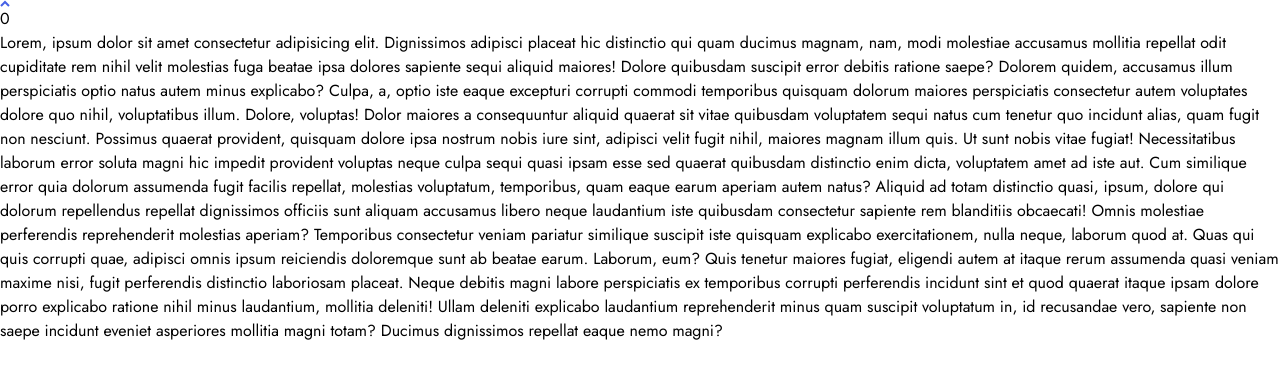
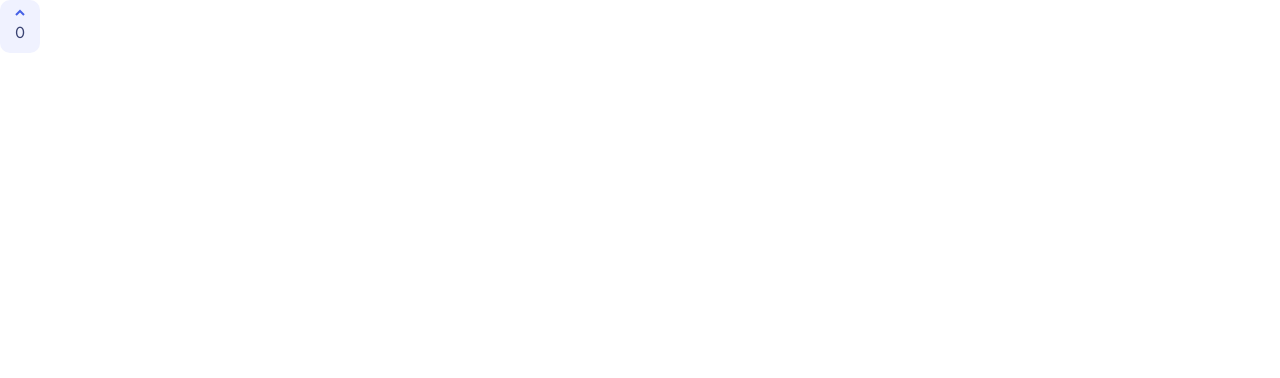
Before and after one commit to wenwen-dev/personal-website, a React (Vite) app: page / in a window 1280 px wide. Shown: the top 378 px of the page. Built offline with nearby package versions, Linux system fonts and the light colour scheme; a web font is replaced by a local one.

Commit message:
Build Vote component

```diff
--- a/src/GlobalStyles/GlobalStyles.tsx
+++ /dev/null
@@ -1,56 +0,0 @@
-import { createGlobalStyle } from 'styled-components';
-
-const GlobalStyles = createGlobalStyle`
-
-/* Global styles */
-
-*, *::before, *::after {
-  box-sizing: border-box;
-}
-
-* {
-  margin: 0;
-}
-
-html, body, #root {
-  height: 100%;
-}
-
-body {
-  font-family: var(--font), sans-serif;
-  line-height: 1.5;
-}
-
-body {
-  -webkit-font-smoothing: antialiased;
-}
-
-img, picture, video, canvas, svg {
-  display: block;
-  max-width: 100%;
-}
-
-input, button, textarea, select {
-  font: inherit;
-}
-
-p, h1, h2, h3, h4, h5, h6 {
-  overflow-wrap: break-word;
-}
-
-#root {
-  isolation: isolate;
-}
-
-/* Global CSS Variables */
-
-:root {
-  --color-text-dark: hsl(231°, 33%, 34%);
-  --color-text-light: hsl(224°, 20%, 49%);
-  --background: hsl(0°, 0%, 100%);
-  --font: 'Jost';
-}
-
-`;
-
-export default GlobalStyles;
--- a/src/components/GlobalStyles/GlobalStyles.tsx
+++ b/src/components/GlobalStyles/GlobalStyles.tsx
@@ -17,6 +17,7 @@ html, body, #root {
 }
 
 body {
+  color: var(--color-text-dark);
   font-family: var(--font), sans-serif;
   line-height: 1.5;
 }
@@ -45,7 +46,7 @@ p, h1, h2, h3, h4, h5, h6 {
 /* Global CSS Variables */
 
 :root {
-  --color-text-dark: hsl(231, 33%, 34%);
+  --color-text-dark: hsl(231, 33%, 34%); //
   --color-text-light: hsl(224, 20%, 49%);
   --background: hsl(0, 0%, 100%);
   --font: 'Jost';
--- a/src/components/Vote.tsx
+++ b/src/components/Vote.tsx
@@ -1,10 +1,25 @@
+import styled from 'styled-components';
+
 interface Props {
   voteCount: number;
 }
 
+const Wrapper = styled.div`
+  display: flex;
+  flex-direction: column;
+  justify-content: center;
+  align-items: center;
+  gap: 5px;
+  background-color: hsl(231, 100%, 97%);
+  width: 40px;
+  height: 53px;
+  border-radius: 10px;
+`;
+
+const VoteCount = styled.p``;
 const Vote = ({ voteCount }: Props) => {
   return (
-    <div>
+    <Wrapper>
       <svg width='10' height='7' xmlns='http://www.w3.org/2000/svg'>
         <path
           d='M1 6l4-4 4 4'
@@ -14,44 +29,8 @@ const Vote = ({ voteCount }: Props) => {
           fillRule='evenodd'
         />
       </svg>
-      {voteCount}
-      <p>
-        Lorem, ipsum dolor sit amet consectetur adipisicing elit. Dignissimos
-        adipisci placeat hic distinctio qui quam ducimus magnam, nam, modi
-        molestiae accusamus mollitia repellat odit cupiditate rem nihil velit
-        molestias fuga beatae ipsa dolores sapiente sequi aliquid maiores!
-        Dolore quibusdam suscipit error debitis ratione saepe? Dolorem quidem,
-        accusamus illum perspiciatis optio natus autem minus explicabo? Culpa,
-        a, optio iste eaque excepturi corrupti commodi temporibus quisquam
-        dolorum maiores perspiciatis consectetur autem voluptates dolore quo
-        nihil, voluptatibus illum. Dolore, voluptas! Dolor maiores a
-        consequuntur aliquid quaerat sit vitae quibusdam voluptatem sequi natus
-        cum tenetur quo incidunt alias, quam fugit non nesciunt. Possimus
-        quaerat provident, quisquam dolore ipsa nostrum nobis iure sint,
-        adipisci velit fugit nihil, maiores magnam illum quis. Ut sunt nobis
-        vitae fugiat! Necessitatibus laborum error soluta magni hic impedit
-        provident voluptas neque culpa sequi quasi ipsam esse sed quaerat
-        quibusdam distinctio enim dicta, voluptatem amet ad iste aut. Cum
-        similique error quia dolorum assumenda fugit facilis repellat, molestias
-        voluptatum, temporibus, quam eaque earum aperiam autem natus? Aliquid ad
-        totam distinctio quasi, ipsum, dolore qui dolorum repellendus repellat
-        dignissimos officiis sunt aliquam accusamus libero neque laudantium iste
-        quibusdam consectetur sapiente rem blanditiis obcaecati! Omnis molestiae
-        perferendis reprehenderit molestias aperiam? Temporibus consectetur
-        veniam pariatur similique suscipit iste quisquam explicabo
-        exercitationem, nulla neque, laborum quod at. Quas qui quis corrupti
-        quae, adipisci omnis ipsum reiciendis doloremque sunt ab beatae earum.
-        Laborum, eum? Quis tenetur maiores fugiat, eligendi autem at itaque
-        rerum assumenda quasi veniam maxime nisi, fugit perferendis distinctio
-        laboriosam placeat. Neque debitis magni labore perspiciatis ex
-        temporibus corrupti perferendis incidunt sint et quod quaerat itaque
-        ipsam dolore porro explicabo ratione nihil minus laudantium, mollitia
-        deleniti! Ullam deleniti explicabo laudantium reprehenderit minus quam
-        suscipit voluptatum in, id recusandae vero, sapiente non saepe incidunt
-        eveniet asperiores mollitia magni totam? Ducimus dignissimos repellat
-        eaque nemo magni?
-      </p>
-    </div>
+      <VoteCount>{voteCount}</VoteCount>
+    </Wrapper>
   );
 };
 
```
